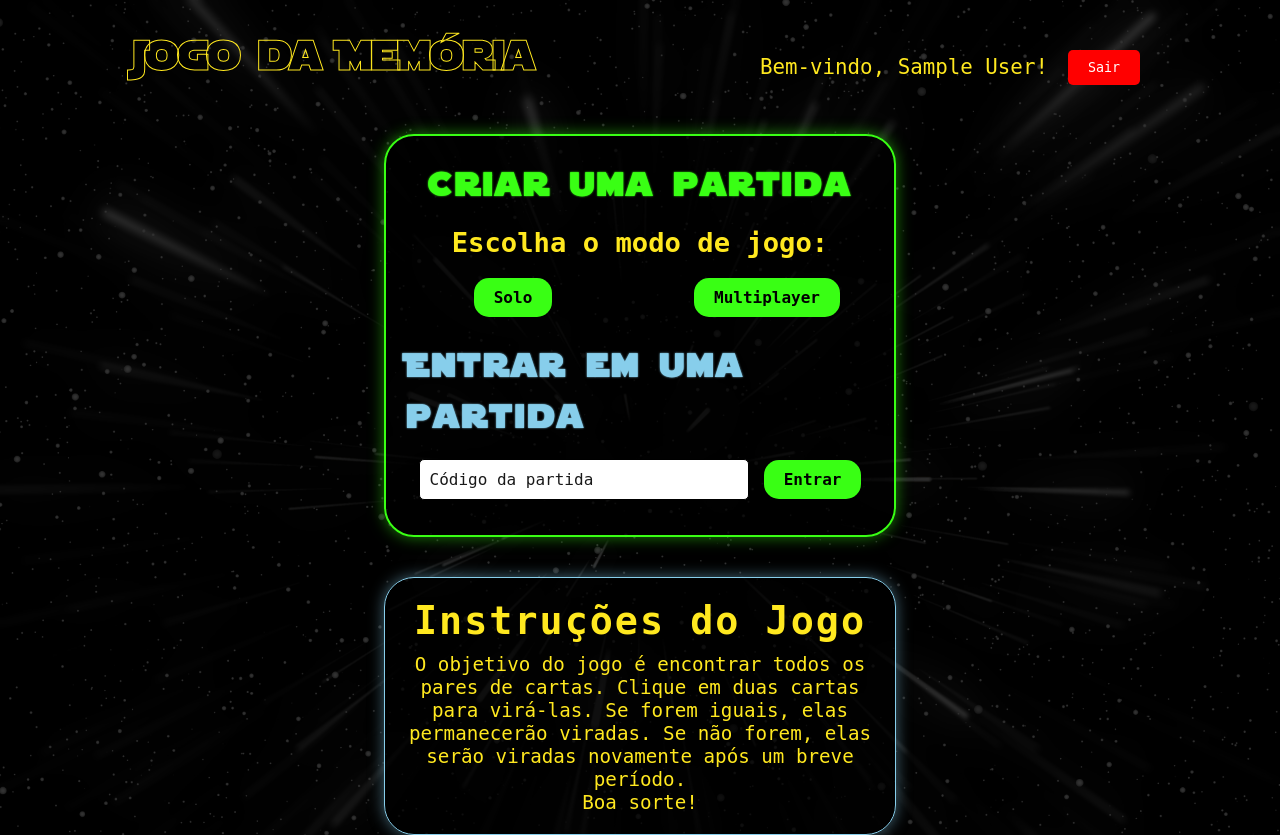
After one commit to LucaS4nt0s/Jogo_da_memoria, a PHP site: page /home.php in a window 1280 px wide. The commit adds this page. Run offline with PHP 8.4, Linux system fonts and the light colour scheme; the visitor is signed in with stand-in values (Sample User, id 1); a stand-in replaces the project's code that opens the database connection.

Commit message:
Tela inicial adicionada

```diff
--- /dev/null
+++ b/css/header.css
@@ -0,0 +1,102 @@
+* {
+    margin: 0;
+    padding: 0;
+    box-sizing: border-box;
+}
+
+@font-face{
+    font-family: 'Star Jedi';
+    src: url('../font/StarJedi.ttf') format('truetype');
+    font-weight: normal;
+    font-style: normal;
+}
+
+:root {
+    --preto-profundo: #000000;
+    --amarelo-vibrante: #ffe81f;
+    --dark-slate-gray: #4D5656;
+    --azul-celeste: rgb(135, 206, 235);
+    --vermelho-sangue: #ff0000;
+    --vermelho-hover: #ff5757;
+    --cinza-metalico: #A9A9A9;
+    --branco-puro: #FFFFFF;
+    --amarelo-hover: #CCAC00;
+    --verde-neon: #39ff14;
+    --fonte-star-wars: 'Star Jedi';
+    --fonte-corpo-de-texto: 'Space Mono', monospace;
+    --fonte-secundaria: 'Oswald', sans-serif;
+}
+
+body {
+    font-family: var(--fonte-corpo-de-texto);
+    background-image: linear-gradient(rgba(0, 0, 0, 0.8), rgba(0, 0, 0, 0.8)), url('../img/star_wars_background.jpg');
+    opacity: 1;
+    background-size: cover;
+    background-position: center;
+    background-repeat: no-repeat;
+    background-attachment: fixed;
+    color: var(--preto-profundo);
+    display: flex;
+    flex-direction: column;
+    align-items: center;
+    height: 100%;
+}
+
+header {
+    width: 100%;
+    display: flex;
+    justify-content: space-around;
+    align-items: center;
+    text-align: center;
+    padding: 20px;
+    color: var(--amarelo-vibrante);
+}
+
+.titulo-header {
+    display: flex;
+    justify-content: center;
+    align-items: center;
+    text-align: center;
+    width: 100%;
+}
+
+.titulo-header h1 {
+    font-family: var(--fonte-star-wars);
+    font-size: 2.5rem;
+    font-weight: bold;
+    color: transparent;
+    -webkit-text-stroke-width: 1px; /* Largura do contorno (ajuste conforme necessário) */
+    -webkit-text-stroke-color: #FFE81F; /* Cor do contorno (amarelo Star Wars) */
+    text-stroke-width: 1px;
+    text-stroke-color: #FFE81F;
+    margin-bottom: 30px;
+}
+
+.botoes-header {
+    display: flex;
+    justify-content: center;
+    align-items: center;
+    width: 100%;
+    gap: 20px;
+}
+
+.botoes-header span {
+    font-family: var(--fonte-corpo-de-texto);
+    font-size: 1.3rem;
+    color: var(--amarelo-vibrante);
+}
+
+.Botao-Logout {
+    background-color: var(--vermelho-sangue);
+    color: var(--branco-puro);
+    border: none;
+    padding: 10px 20px;
+    border-radius: 5px;
+    cursor: pointer;
+    font-family: var(--fonte-corpo-de-texto);
+}
+
+.Botao-Logout:hover {
+    background-color: var(--vermelho-hover);
+    box-shadow: 0 0 10px rgba(255, 0, 0, 0.8);
+}
--- /dev/null
+++ b/css/home.css
@@ -0,0 +1,168 @@
+main{
+    display: flex;
+    flex-direction: column;
+    align-items: center;
+    justify-content: space-evenly;
+    width: 100%;
+    gap: 40px;
+}
+
+.instrucoes {
+    background-color: rgba(0, 0, 0, 0.7);
+    font-family: var(--fonte-corpo-de-texto);
+    color: var(--amarelo-vibrante);
+    border: 1px solid var(--azul-celeste);
+    border-radius: 30px;
+    box-shadow: 0 0 15px rgba(135, 206, 235, 0.5);
+    text-align: center;
+    display: flex;
+    flex-direction: column;
+    align-items: center;
+    width: 40%;
+    padding: 20px;
+}
+
+.instrucoes h2 {
+    font-size: 2.4em;
+    letter-spacing: 2px;
+    margin-bottom: 10px;
+}
+
+.instrucoes p {
+    font-size: 1.2em;
+    line-height: 1.2;
+}
+
+.game-container {
+    border: 2px solid var(--verde-neon);
+    background-color: rgba(0, 0, 0, 0.7);
+    border-radius: 30px;
+    box-shadow: 0 0 15px rgba(57, 255, 20, 0.5);
+    display: flex;
+    flex-direction: column;
+    align-items: center;
+    justify-content: space-evenly;
+    width: 40%;
+    padding: 0 0 35px 0;
+}
+
+.game-container p{
+    font-family: var(--fonte-star-wars);
+    font-size: 2rem;
+    font-weight: bold;
+    letter-spacing: 4px;
+    padding: 20px;
+}
+
+.criar-partida {
+    display: flex;
+    flex-direction: column;
+    align-items: center;
+    justify-content: center;
+    width: 100%;
+}
+
+.criar-partida p{
+    color: var(--verde-neon);
+    text-shadow: var(--verde-neon) 0px 0px 2px;
+}
+
+.entrar-partida {
+    display: flex;
+    flex-direction: column;
+    align-items: center;
+    justify-content: center;
+    width: 100%;
+}
+
+.entrar-partida p {
+    color: var(--azul-celeste);
+    text-shadow: var(--azul-celeste) 0px 0px 2px;
+}
+
+.game-container form{
+    display: flex;
+    flex-direction: column;
+    align-items: center;
+    justify-content: space-around;
+    gap: 20px;
+    width: 100%;
+}
+
+.modo-jogo {
+    display: flex;
+    flex-direction: row;
+    align-items: center;
+    justify-content: space-around;
+    width: 100%;
+}
+
+.modos {
+    display: flex;
+    flex-direction: column;
+    align-items: center;
+    justify-content: center;
+    width: 100%;
+    gap: 10px;
+}
+
+.titulo-escolha{
+    font-family: var(--fonte-corpo-de-texto);
+    font-size: 1.7rem;
+    color: var(--amarelo-vibrante);
+    text-align: center;
+}
+
+.entrar-partida button, .criar-partida button {
+    background-color: var(--verde-neon);
+    color: var(--preto-profundo);
+    border: none;
+    padding: 10px 20px;
+    border-radius: 15px;
+    cursor: pointer;
+    font-family: var(--fonte-corpo-de-texto);
+    font-size: 1rem;
+    font-weight: bold;
+}
+
+.entrar-partida button:hover, .criar-partida button:hover {
+    background-color: var(--verde-neon);
+    box-shadow: 0 0 10px rgba(57, 255, 20, 0.8);
+    color: var(--preto-profundo);
+}
+
+
+.entrar-partida form{
+    display: flex;
+    flex-direction: row;
+    align-items: center;
+    justify-content: center;
+    gap: 15px;
+    width: 100%;
+}
+
+.entrar-partida input[type="text"] {
+    font-family: var(--fonte-corpo-de-texto);
+    width: 65%;
+    padding: 10px;
+    border: 1px solid var(--preto-profundo);
+    border-radius: 5px;
+    font-size: 1rem;
+    color: var(--preto-profundo);
+}
+
+.entrar-partida input[type="text"]::placeholder {
+    color: rgba(0, 0, 0, 0.9);
+    opacity: 1;
+}
+
+.entrar-partida input:focus {
+    outline: none;
+    border-color: var(--azul-celeste);
+    box-shadow: 0 0 5px var(--azul-celeste);
+}
+
+.sabres{
+    width: 20px;
+    height: 20px;
+}
--- /dev/null
+++ b/home.php
@@ -0,0 +1,89 @@
+<?php
+
+session_start();
+require_once './php/auth.php';
+require_once './php/conexao_bd.php';
+require_once './php/criar_partidas.php';
+
+if (!isset($_SESSION['usuario_id'])) {
+    header('Location: index.php');
+    exit();
+}
+
+if (isset($_POST['logout'])) {
+    session_destroy();
+    header('Location: index.php');
+    exit();
+}
+
+$usuario_id = $_SESSION['usuario_id'];
+$stmt = $pdo->prepare("SELECT * FROM usuarios WHERE id = ?");
+$stmt->execute([$usuario_id]);
+$usuario = $stmt->fetch(PDO::FETCH_ASSOC);
+
+if (!$usuario) {
+    echo "Usuário não encontrado.";
+    exit();
+}
+
+if (isset($_POST['modo'])) {
+    $id_partida = criarPartida($_POST['modo'], $usuario_id);
+
+    if ($id_partida) {
+        header("Location: game.php?id_partida=$id_partida");
+        exit();
+    } else {
+        echo "<script>alert('Erro ao criar partida. Tente novamente.');</script>";
+    }
+
+}
+?>
+
+<!DOCTYPE html>
+<html lang="pt-BR">
+<head>
+    <meta charset="UTF-8">
+    <meta name="viewport" content="width=device-width, initial-scale=1.0">
+    <link rel="stylesheet" href="./css/header.css">
+    <link rel="stylesheet" href="./css/home.css">
+    <title>Jogo da Memória</title>
+</head>
+<body>
+
+    <?php include_once './php/header.php'; ?>
+
+    <main>
+        <div class="game-container">
+            <div class="criar-partida">
+                <p>Criar uma partida</p>
+                <form method="POST">
+                    <h3 class="titulo-escolha">Escolha o modo de jogo:</h3>
+                    <div class="modo-jogo">
+                        <div class="modos">
+                            <button type="submit" name="modo" value="solo" class="Botao-Solo">Solo</button>
+                        </div>
+                        <div class="modos">
+                            <button type="submit" name="modo" value="duo" class="Botao-Multiplayer">Multiplayer</button>
+                        </div>
+                    </div>
+                </form>
+            </div>
+            <div class="entrar-partida">
+                <p>Entrar em uma partida</p>
+                <form method="POST">
+                    <input type="text" name="codigo_partida" placeholder="Código da partida" required>
+                    <button type="submit" class="Botao-Iniciar">Entrar</button>
+                </form>
+            </div>
+        </div>
+
+        <span class="instrucoes">
+        <h2>Instruções do Jogo</h2>
+        <p>O objetivo do jogo é encontrar todos os pares de cartas. Clique em duas cartas para virá-las. Se forem iguais, elas permanecerão viradas. Se não forem, elas serão viradas novamente após um breve período.</p>
+        <p>Boa sorte!</p>
+        </span>
+
+
+    </main>
+</body>
+</html>
--- a/index.php
+++ b/index.php
@@ -8,7 +8,7 @@ require_once './php/conexao_bd.php';
 $error = '';
 
 if (isset($_SESSION['user_id'])) {
-    header('Location: game.php');
+    header('Location: home.php');
     exit();
 }
 
@@ -17,7 +17,7 @@ if (isset($_POST['login'])) {
     $senha = $_POST['senha'];
 
     if(loginUsuario($email, $senha)) {
-        header('Location: game.php');
+        header('Location: home.php');
         exit();
     } else {
         $error = "E-mail ou senha incorretos.";
--- /dev/null
+++ b/php/criar_partidas.php
@@ -0,0 +1,17 @@
+<?php
+
+include_once './php/conexao_bd.php';
+
+function criarPartida($modo, $usuario_id) {
+    global $pdo;
+
+    try {
+        $stmt = $pdo->prepare("INSERT INTO partidas (modo, usuario_id) VALUES (?, ?)");
+        $stmt->execute([$modo, $usuario_id]);
+        return $pdo->lastInsertId();
+    } catch (PDOException $e) {
+        die("Erro ao criar partida: " . $e->getMessage());
+    }
+
+    return false;
+}
--- /dev/null
+++ b/php/header.php
@@ -0,0 +1,9 @@
+<header>
+    <span class="titulo-header"><h1>Jogo da Memória</h1></span>
+    <div class="botoes-header">
+        <span>Bem-vindo, <?php echo htmlspecialchars($usuario['nome']); ?>!</span>
+        <form method="POST">
+            <button type="submit" name="logout" class="Botao-Logout">Sair</button>
+        </form>
+    </div>
+</header>
```
Also changed, not shown: game.php (+83 -0 lines), css/game.css (added), img/sabres-de-luz.png (added).
